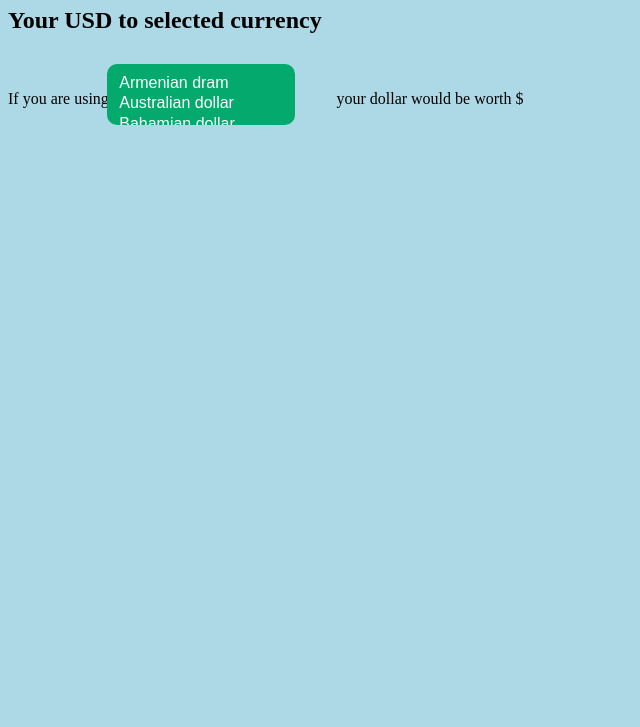
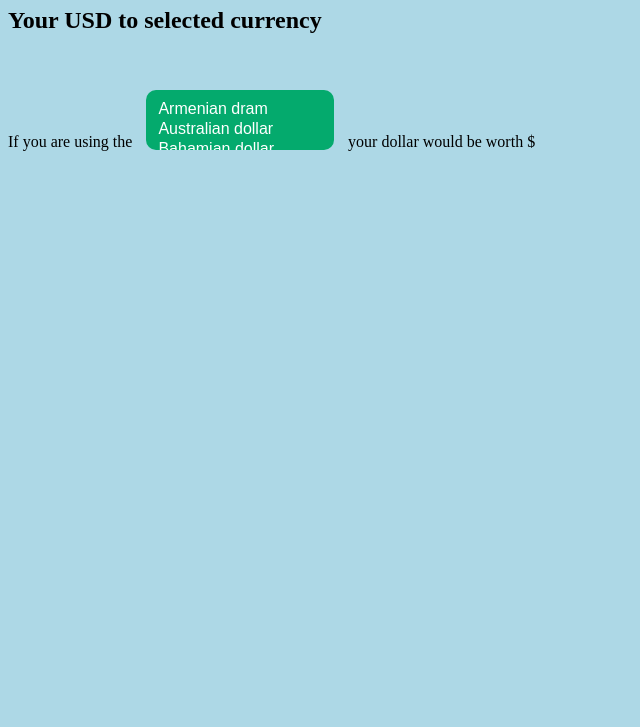
Before and after one commit to skipmarcel/currency-exchanger, a website built with webpack: page src/index.html in a window 1280 px wide. Shown: the part 73-800 px from the top of the page, without its empty margins (0-640 px from the left). Built offline with nearby package versions, Linux system fonts and the light colour scheme.

Commit message:
add final styling

```diff
--- a/src/css/styles.css
+++ b/src/css/styles.css
@@ -24,10 +24,8 @@ body {
 }
 
 .dropdown {
-  position: absolute;
   display: inline-block;
-  margin-top: -2%;
-  margin-left: -9%;
+  border: none;
 }
 
 .dropdown-content {
--- a/src/index.html
+++ b/src/index.html
@@ -9,7 +9,7 @@
     <h2>Your USD to selected currency</h2>
     <br>
     <br>
-<p id="ifYou">If you are using the&nbsp;&nbsp;&nbsp;&nbsp;&nbsp;&nbsp;&nbsp;&nbsp;&nbsp;&nbsp;&nbsp;&nbsp;&nbsp;&nbsp;&nbsp;&nbsp;&nbsp;&nbsp;&nbsp;&nbsp;</p>
+<p id="ifYou">If you are using the&nbsp;</p>
     <div class="dropdown">
       <select class="dropbtn" id="country-dropdown" size="2">
       <div class="dropdown-content">
@@ -56,7 +56,8 @@
         <option value="IDR">Indonesian rupiah</option>
         </select>
       </div>
+
 </div>
-<p id="yourDollar">&nbsp;&nbsp;&nbsp;&nbsp;&nbsp;&nbsp;&nbsp;&nbsp;&nbsp;&nbsp;&nbsp;&nbsp;&nbsp;&nbsp;&nbsp;&nbsp;&nbsp;&nbsp;&nbsp;&nbsp;&nbsp;&nbsp;&nbsp;&nbsp;&nbsp;&nbsp;&nbsp;&nbsp;&nbsp;&nbsp;your dollar would be worth $<span id="rate"></span></p>
+<p id="yourDollar">&nbsp;your dollar would be worth $<span id="rate"></span></p>
   </body>
 </html>
```
